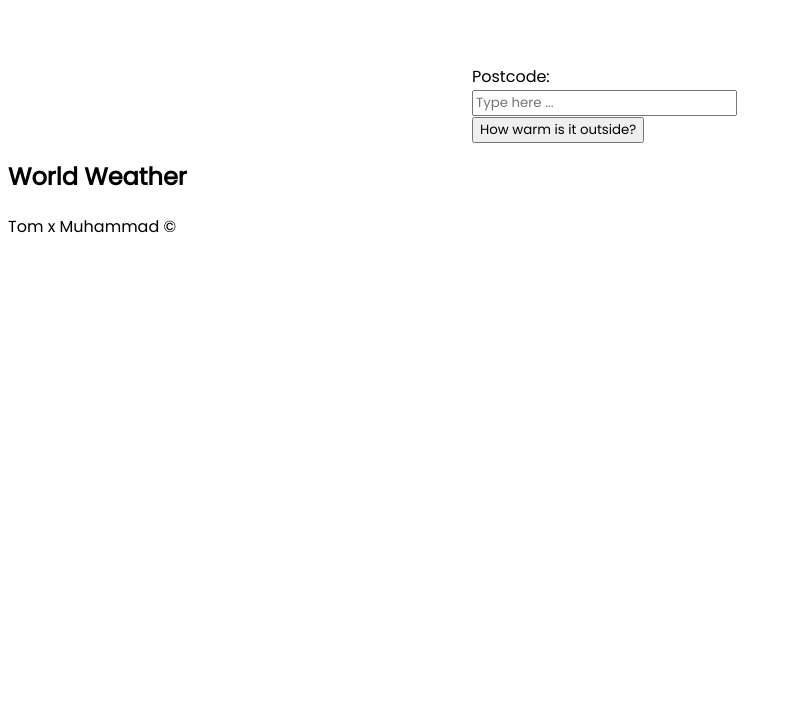
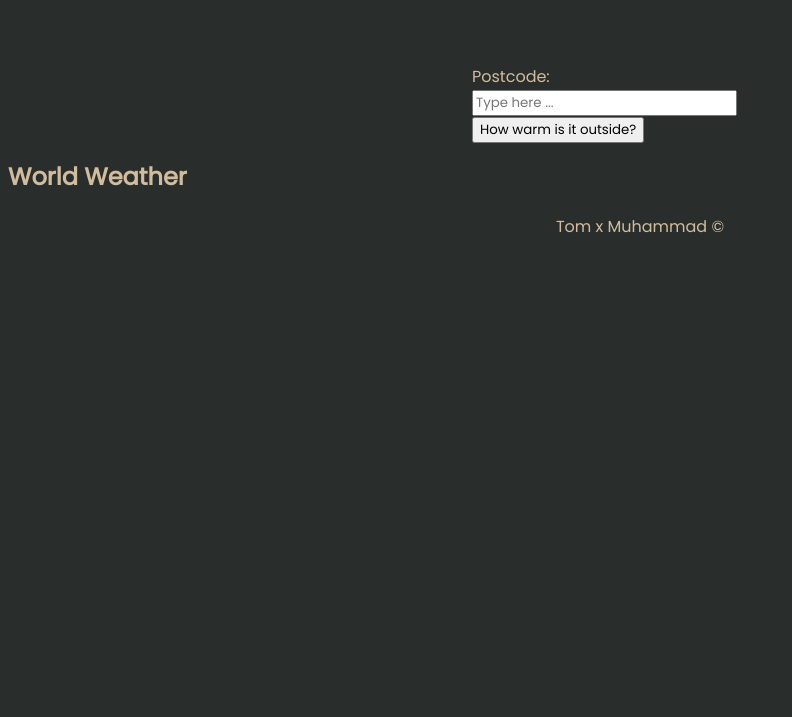
Before and after one commit to FomasTreeman/Weather-TM, a plain HTML site: page index.html in a window 1280 px wide. Shown: the part 83-800 px from the top of the page, without its empty margins (0-792 px from the left). Drawn offline with Linux system fonts and the light colour scheme.

Commit message:
dark mode

```diff
--- a/index.html
+++ b/index.html
@@ -30,7 +30,7 @@
             <h2> World Weather </h2>
         </main>
         <footer>
-            <p>Tom x Muhammad © </p>
+            <p class="text-center">Tom x Muhammad © </p>
         </footer>
         <script src="script.js"></script>
     </body>
--- a/style.css
+++ b/style.css
@@ -1,8 +1,7 @@
 /* * GLOBAL */
-
-html {
-  height: 100%;
-  width: 100%;
+body {
+  background-color: #292e2d;
+  color: #d1bd9e;
 }
 
 * {
@@ -44,6 +43,10 @@ html {
 
 /* ? || GENERAL || */
 
+.text-center {
+  text-align: center;
+}
+
 .center {
   max-width: 21rem;
   margin-inline: auto;
```
